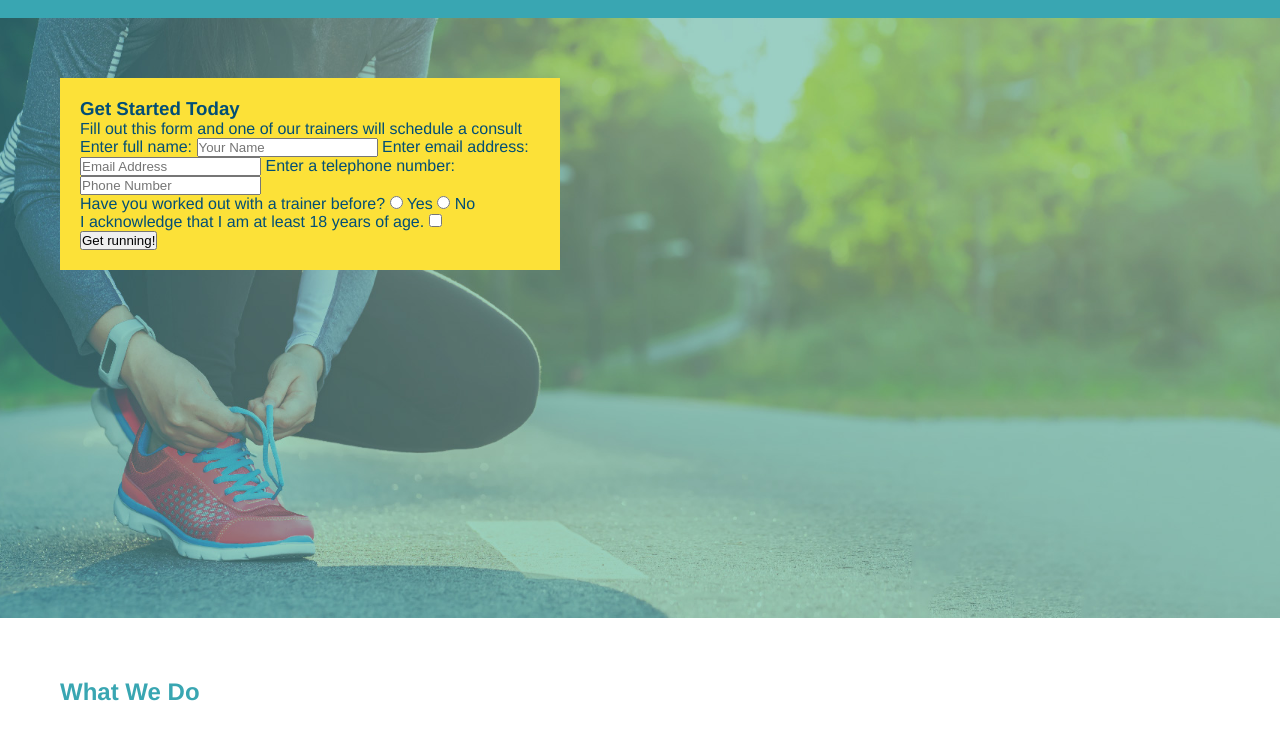
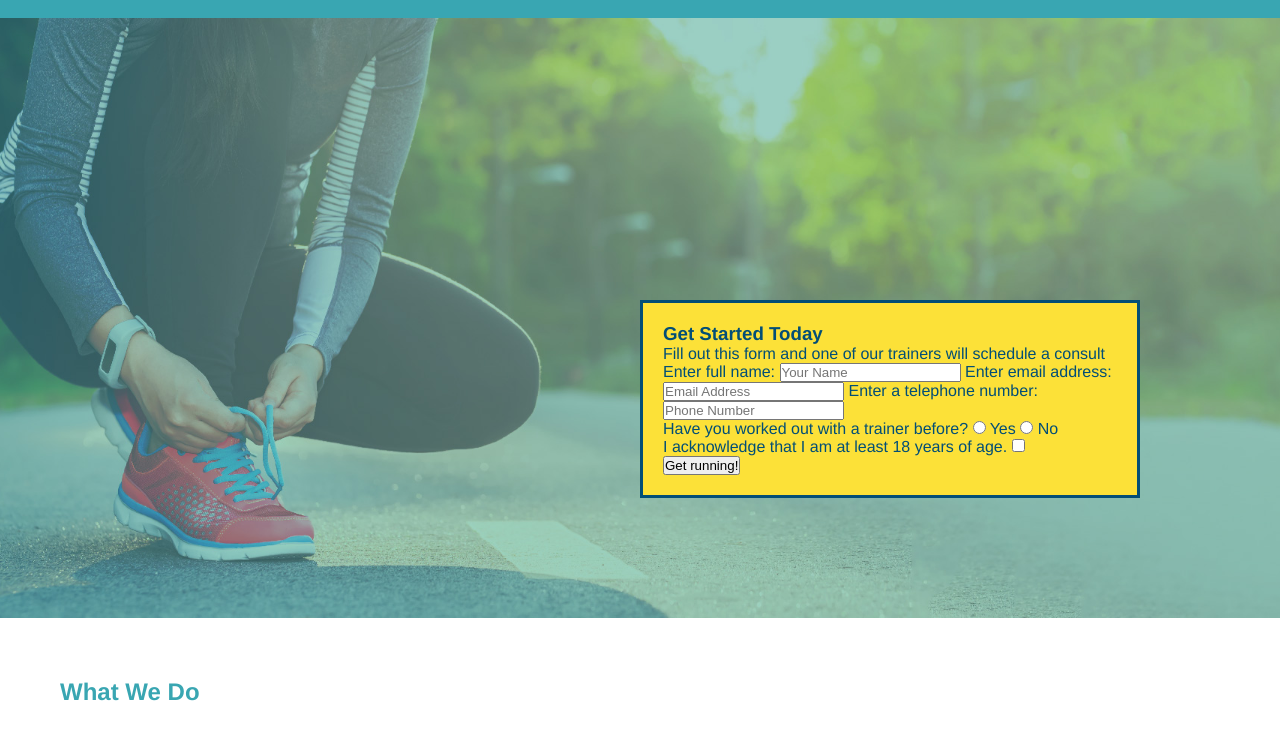
Before and after one commit to brianlockerbie/run-buddy, a plain HTML site: page index.html in a window 1280 px wide. Shown: the part 64-800 px from the top of the page. Drawn offline with Linux system fonts and the light colour scheme.

Commit message:
added positioning to form

```diff
--- a/assets/css/style.css
+++ b/assets/css/style.css
@@ -77,12 +77,17 @@ section {
   height: 600px;
   background-size: cover;
   background-position: center;
+  position: relative;
 }
+/* Hero Style End */
 
 .hero-form {
+  border: 3px solid #024e76;
   background-color: #fce138;
   padding: 20px;
   width: 500px;
   color: #024e76;
+  position: absolute;
+  bottom: 120px;
+  right: 140px;
 }
-/* Hero Style End */
```
